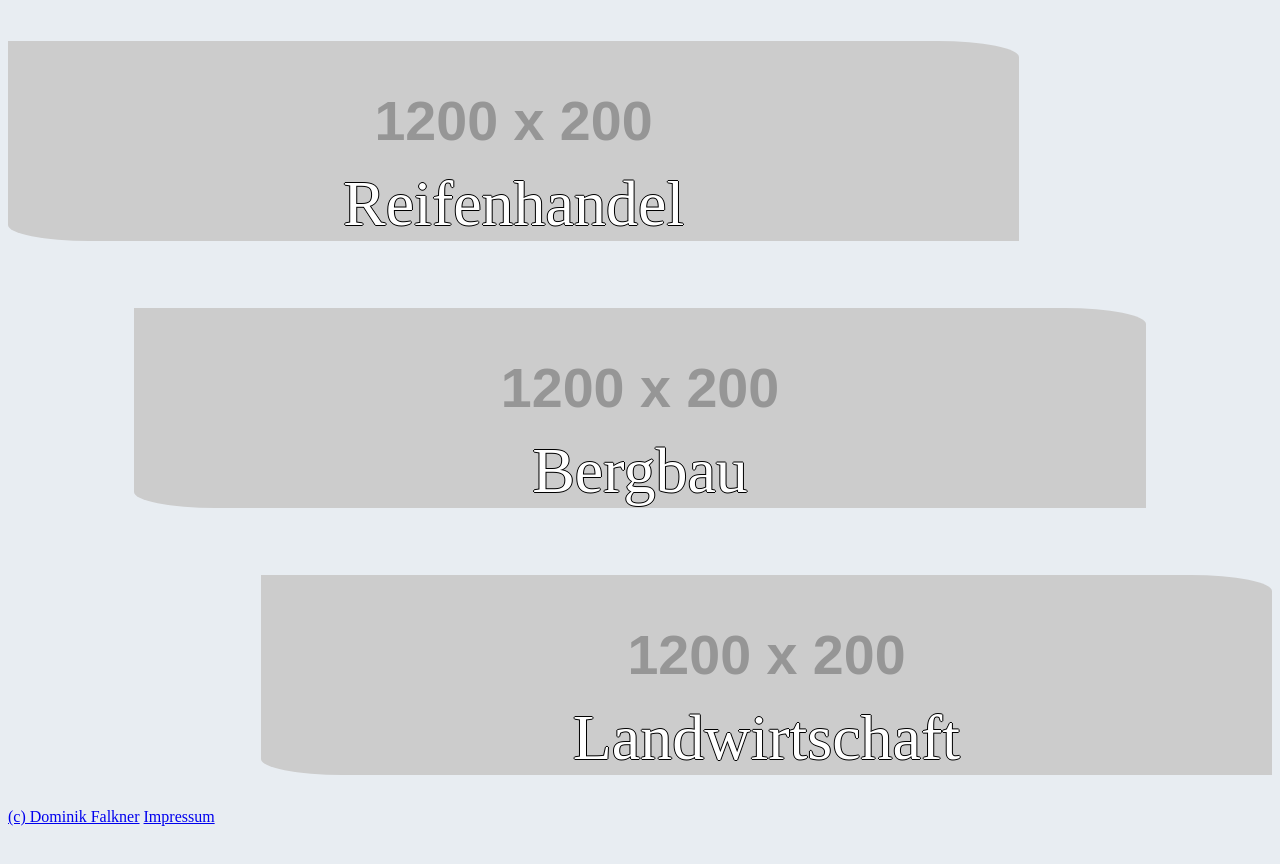
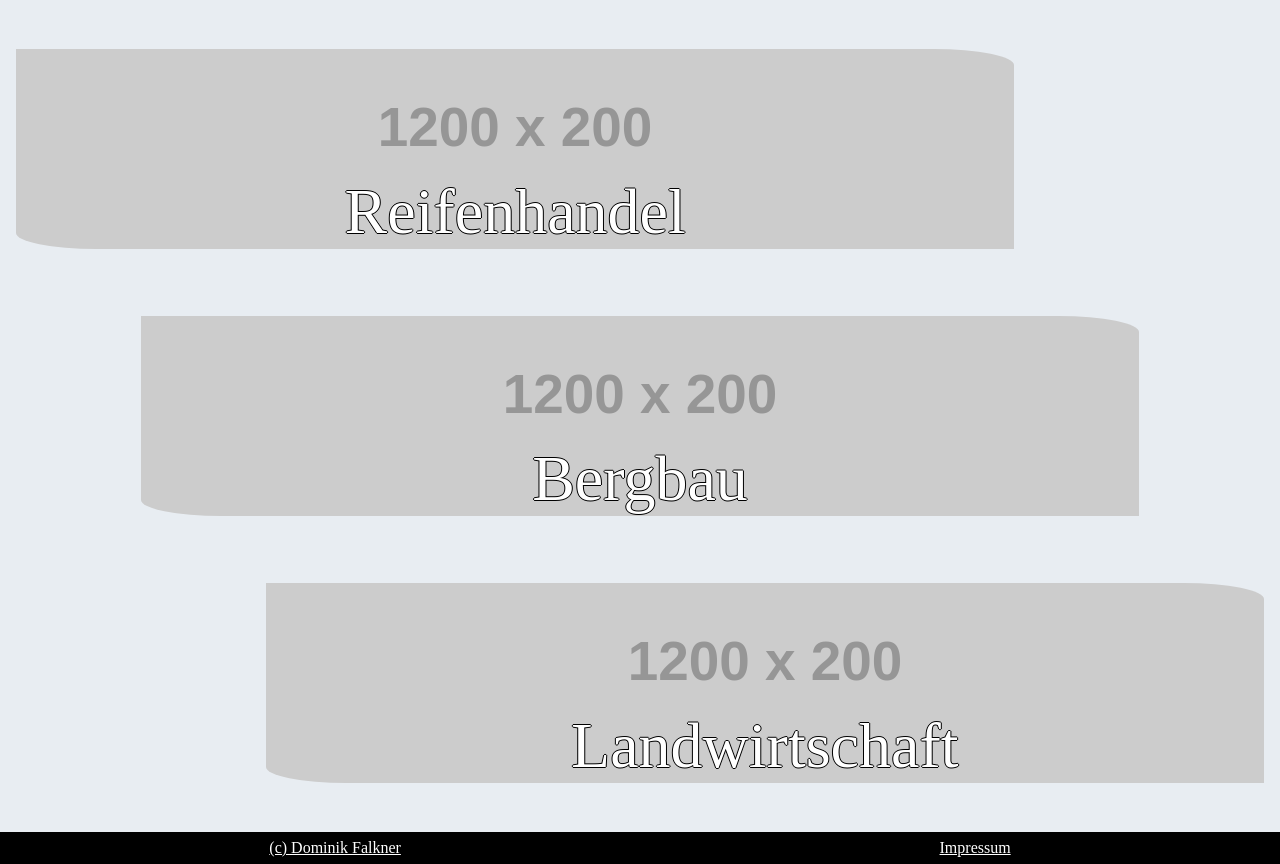
Before and after one commit to falknerdominik/strasser, a website: page static/compiled/index.html in a window 1280 px wide. Before the commit the page ends 834 px from the top, so only its background shows below. Drawn offline with nearby package versions, Linux system fonts and the light colour scheme; files that its build step writes are made by us from their sources; placeholder pictures from the web are drawn by us.

Commit message:
[008] Rework color names, Remove standard padding from body
    * add padding to nav on landing page

```diff
--- a/static/scss/modules/colors.scss
+++ b/static/scss/modules/colors.scss
@@ -1,3 +1,4 @@
 /* base colors */
-$base-bg-color: #e8edf2;
-$base-txt-color: black;
+$bg-color: #e8edf2;
+$txt-color: black;
+$footer-color: black;
--- a/static/scss/modules/landingpage-nav.scss
+++ b/static/scss/modules/landingpage-nav.scss
@@ -1,5 +1,8 @@
 
-.landingpage-nav ul {
+.landingpage-nav {
+  margin: 1rem;
+
+  ul {
     list-style: none;
     padding: 0;
     margin: 0;
@@ -13,7 +16,7 @@
     a {
       text-decoration: none;
       font-size: 4rem;
-    color: lighten($base-txt-color, 100%);
+      color: lighten($txt-color, 100%);
       text-shadow: -1px 0 black, 0 1px black, 1px 0 black, 0 -1px black;
     }
 
@@ -32,8 +35,7 @@
         transition: all 1s ease;
       }
     }
-
-
+  }
 }
 
 .nav-imagecontainer {
@@ -42,18 +44,9 @@
   display: block;
 }
 
-@media only screen and (min-width: 300px) {
-// Small devices (Smartphones, ...)
-}
-
-
 // Tablets / Desktops
 @media (min-width: $screen-medium) {
   .landingpage-nav ul {
-  //   a {
-  //     width: 100%;
-  //   }
-  //
     li {
       width: 80%;
       &:nth-child(1) { align-self: flex-start; }
--- a/static/scss/partials/base.scss
+++ b/static/scss/partials/base.scss
@@ -2,6 +2,8 @@
 @import '../modules/colors.scss';
 // generell styling
 body {
-  background-color: $base-bg-color;
+  background-color: $bg-color;
   box-sizing: border-box;
+  padding: 0;
+  margin: 0;
 }
--- a/static/scss/partials/landingpage.scss
+++ b/static/scss/partials/landingpage.scss
@@ -1,3 +1,4 @@
 @import 'base.scss';
 
 @import '../modules/landingpage-nav.scss';
+@import "../modules/footer.scss";
```
Lines whose indentation alone changed are shown as unchanged.
